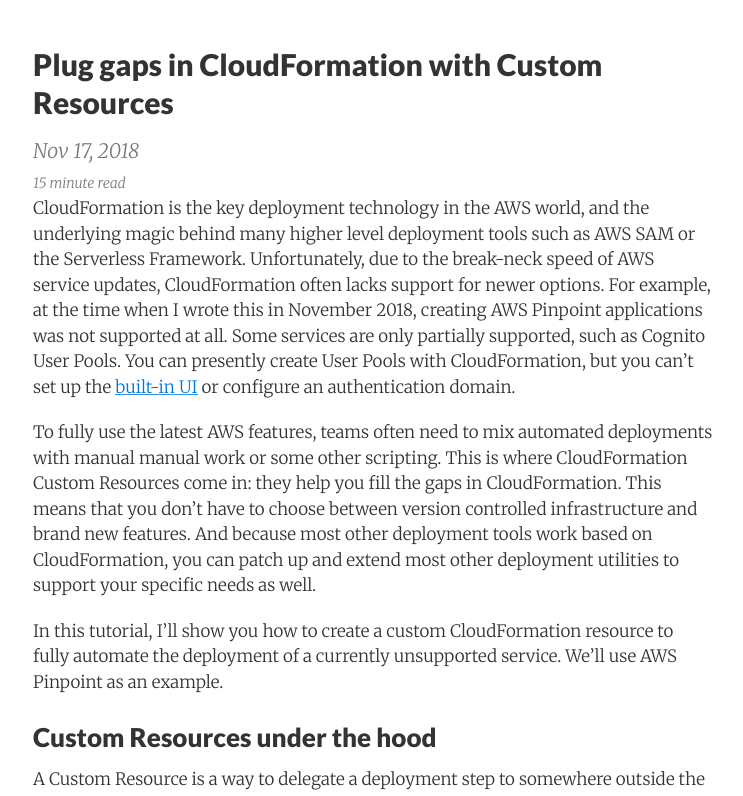
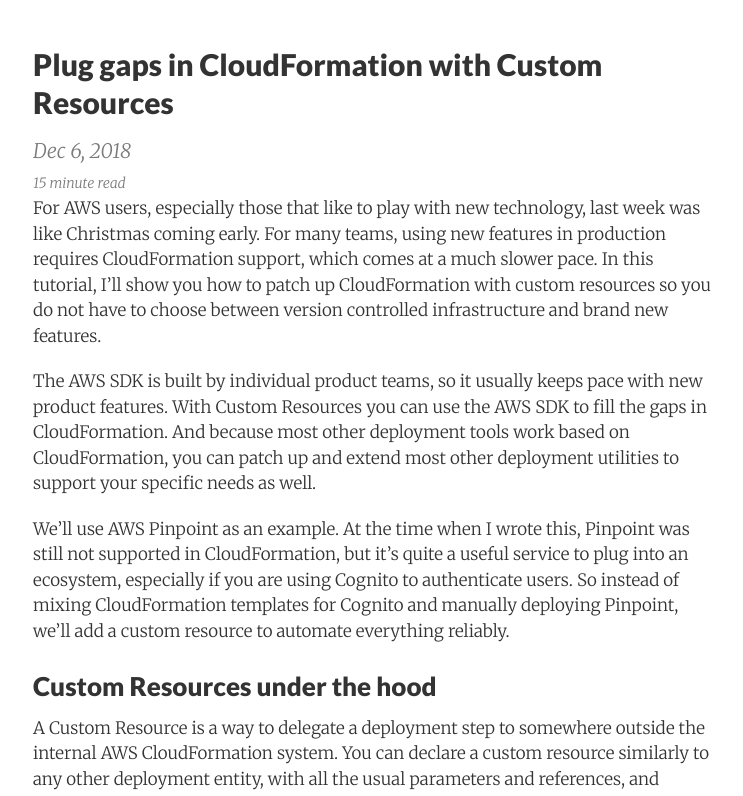
Before and after one commit to serverlesspub/serverless.pub, a Jekyll site: the page built from _posts/2018-12-06-cloudformation-custom-resources.md, in a window 1280 px wide and 900 px high, cut to the strip 104-900 px from the top of the window. Shown: the whole strip, without its empty margins (267-1010 px from the left). Built offline with Jekyll 4.4.1, drawn with Linux system fonts in a browser that asks for light colours; nearby versions of some CDN libraries.

Commit message:
update intro

```diff
--- a/_posts/2018-11-17-cloudformation-custom-resources.md
+++ b/_posts/2018-12-06-cloudformation-custom-resources.md
@@ -1,17 +1,18 @@
 ---
 layout: post
 title:  "Plug gaps in CloudFormation with Custom Resources"
-date:   2018-11-17
+date:   2018-12-06
 categories: cloudformation
 author: gojko
 image: "https://effortless-serverless.com/images/serverless-migration/figure-2.jpg"
 ---
 
-CloudFormation is the key deployment technology in the AWS world, and the underlying magic behind many higher level deployment tools such as AWS SAM or the Serverless Framework. Unfortunately, due to the break-neck speed of AWS service updates, CloudFormation often lacks support for newer options. For example, at the time when I wrote this in November 2018, creating AWS Pinpoint applications was not supported at all. Some services are only partially supported, such as Cognito User Pools. You can presently create User Pools with CloudFormation, but you can't set up the [built-in UI](https://docs.aws.amazon.com/cognito/latest/developerguide/cognito-user-pools-ux.html) or configure an authentication domain.
+For AWS users, especially those that like to play with new technology, last week was like Christmas coming early.
+For many teams, using new features in production requires CloudFormation support, which comes at a much slower pace. In this tutorial, I'll show you how to patch up CloudFormation with custom resources so you do not have to choose between version controlled infrastructure and brand new features.
 
-To fully use the latest AWS features, teams often need to mix automated deployments with manual manual work or some other scripting. This is where CloudFormation Custom Resources come in: they help you fill the gaps in CloudFormation. This means that you don't have to choose between version controlled infrastructure and brand new features. And because most other deployment tools work based on CloudFormation, you can patch up and extend most other deployment utilities to support your specific needs as well.
+The AWS SDK is built by individual product teams, so it usually keeps pace with new product features.  With Custom Resources you can use the AWS SDK to fill the gaps in CloudFormation. And because most other deployment tools work based on CloudFormation, you can patch up and extend most other deployment utilities to support your specific needs as well.
 
-In this tutorial, I'll show you how to create a custom CloudFormation resource to fully automate the deployment of a currently unsupported service. We'll use AWS Pinpoint as an example.
+We'll use AWS Pinpoint as an example. At the time when I wrote this, Pinpoint was still not supported in CloudFormation, but it's quite a useful service to plug into an ecosystem, especially if you are using Cognito to authenticate users.  So instead of mixing CloudFormation templates for Cognito and manually deploying Pinpoint, we'll add a custom resource to automate everything reliably.
 
 ## Custom Resources under the hood
 
```
